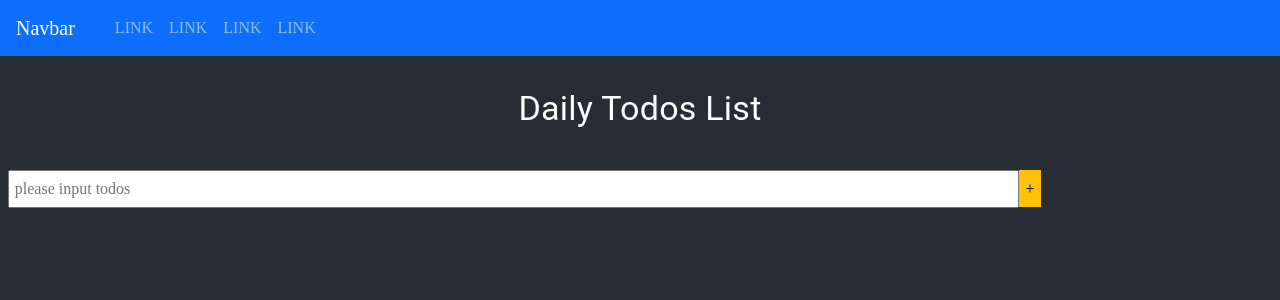
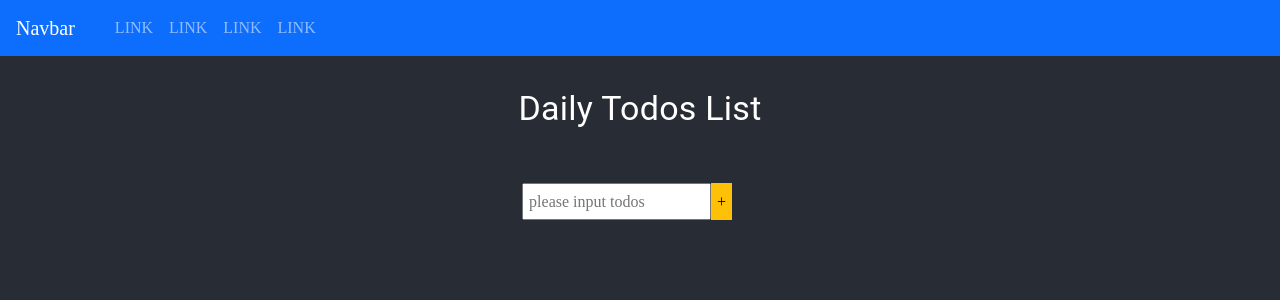
Before and after one commit to hawkf07/todoslist-react, a React (Create React App) app: page / in a window 1280 px wide. Shown: the top 300 px of the page. Built offline with nearby package versions, Linux system fonts and the light colour scheme.

Commit message:
create form component

```diff
--- a/src/component/Form.js
+++ b/src/component/Form.js
@@ -1,15 +1,14 @@
 import {useState,useEffect} from 'react'
 
-const Form = () => {
-  const formHandler = (e) => {
-    e.preventDefault()
-
+const Form = ({userInput,setUserInput,formHandler}) => {
+  const userInputHandler = (e) => {
+    setUserInput(e.target.value)
   }
 
   return (
-    <form className="p-2" onClick={formHandler}>
+    <form className="formInput d-flex py-3 align-items-center justify-content-center" onSubmit={formHandler}>
       <div>
-      <input className="input-form" placeholder="please input todos"  />
+      <input value={userInput} onChange={userInputHandler} className="input-form" placeholder="please input todos"  />
         <button className='btn-form-submit bg-warning'>+</button>
       </div>
     </form>
```
